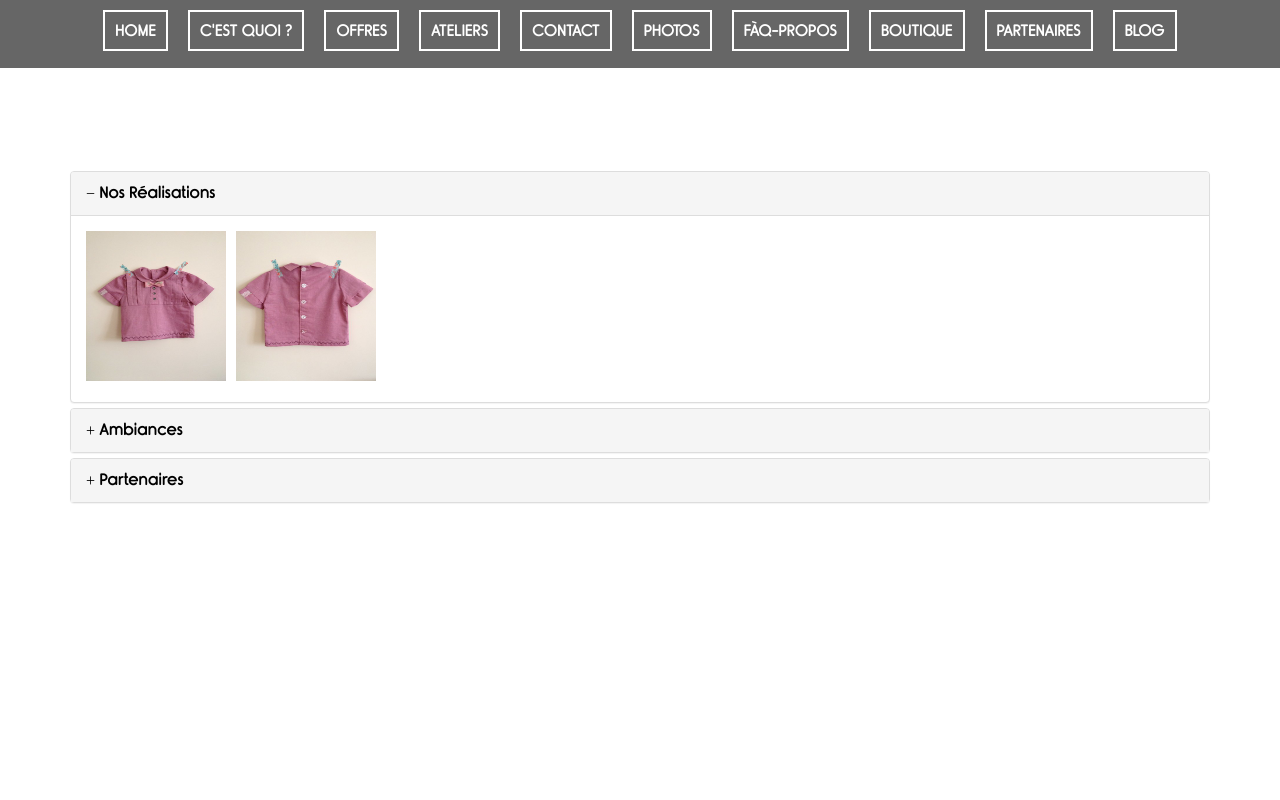
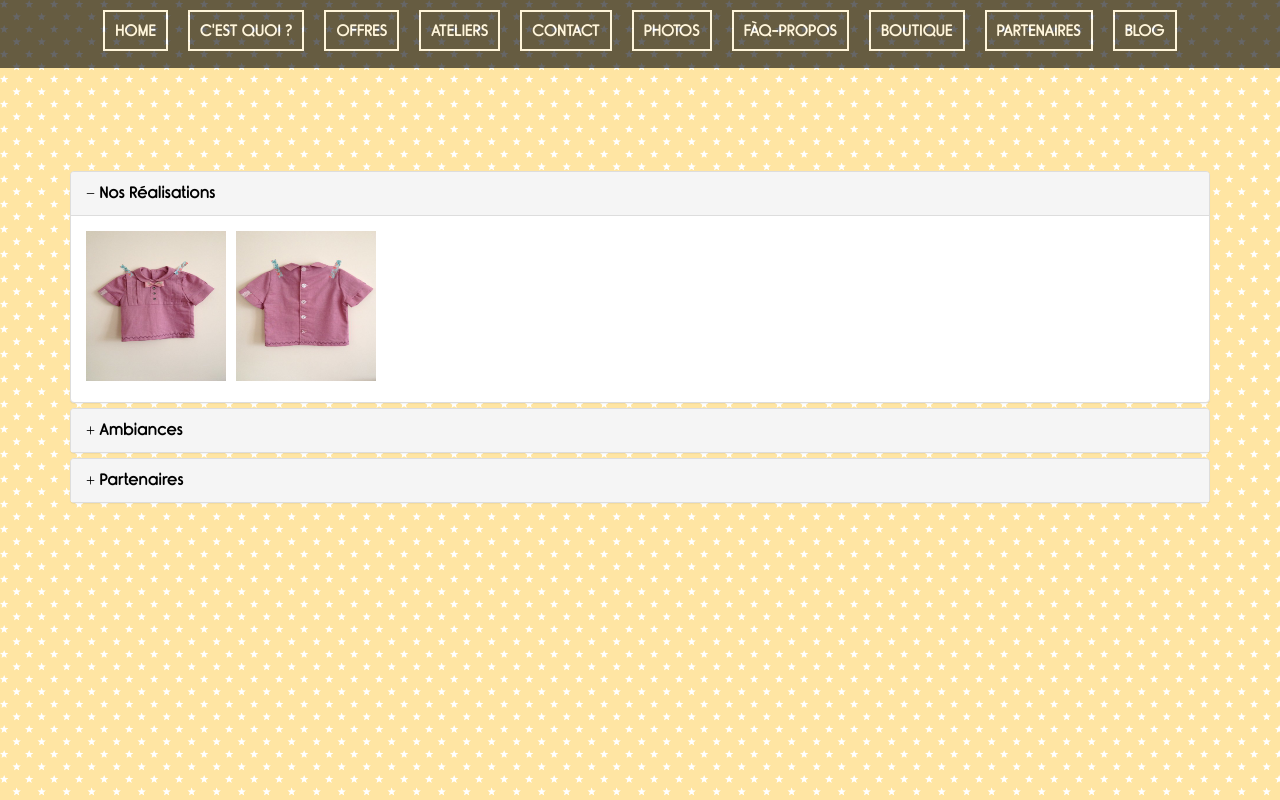
Before and after one commit to AnthonyBarei/Mict, a PHP site: page /photo.php in a window 1280 px wide. Run offline with PHP 8.4, Linux system fonts and the light colour scheme; a stand-in replaces the project's code that opens the database connection; some web fonts are replaced.

Commit message:
background photos

```diff
--- a/photo.php
+++ b/photo.php
@@ -18,7 +18,7 @@
         <link rel="stylesheet" href="assets/css/baguetteBox.min.css"/>
 
     </head>
-    <body>
+    <body style="background-image: url(assets/images/bg/bgstar.png)">
 
   <nav class="navbar navbar-inverse navbar-center navbar-fixed-top" role="navigation">
 
```
